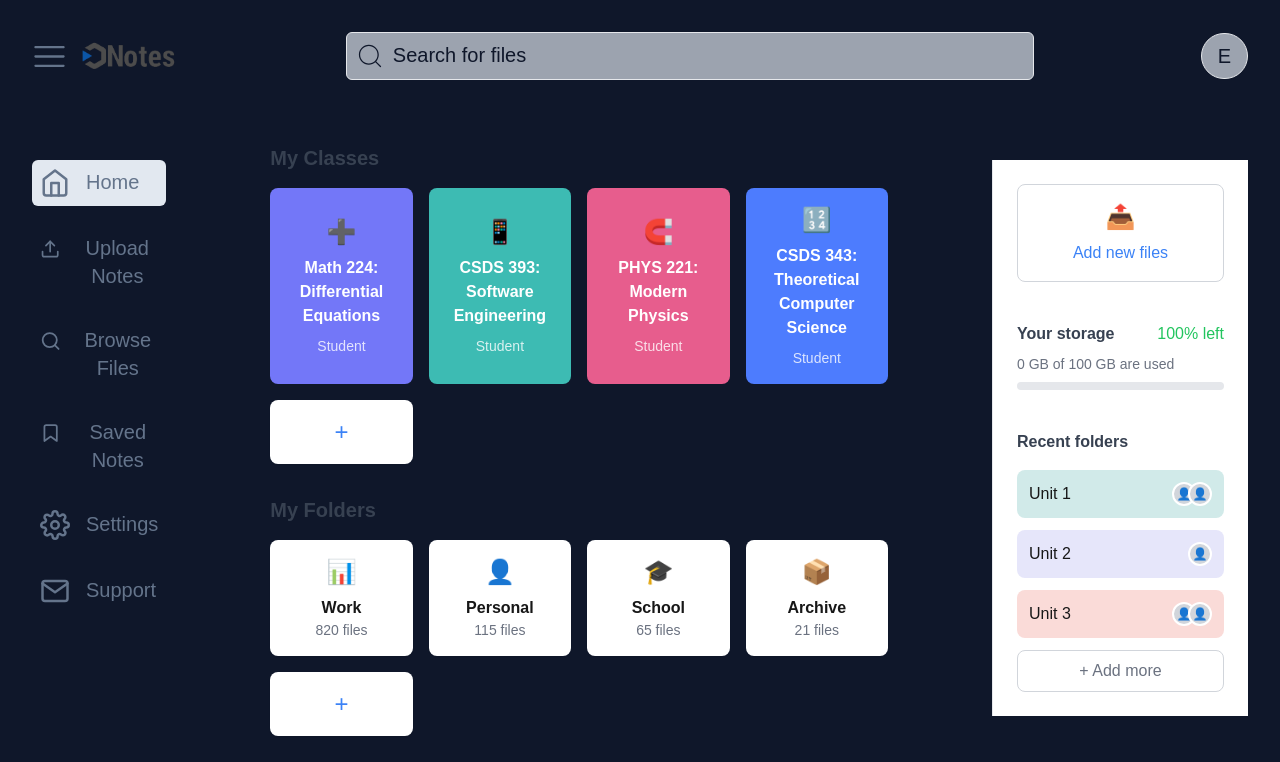
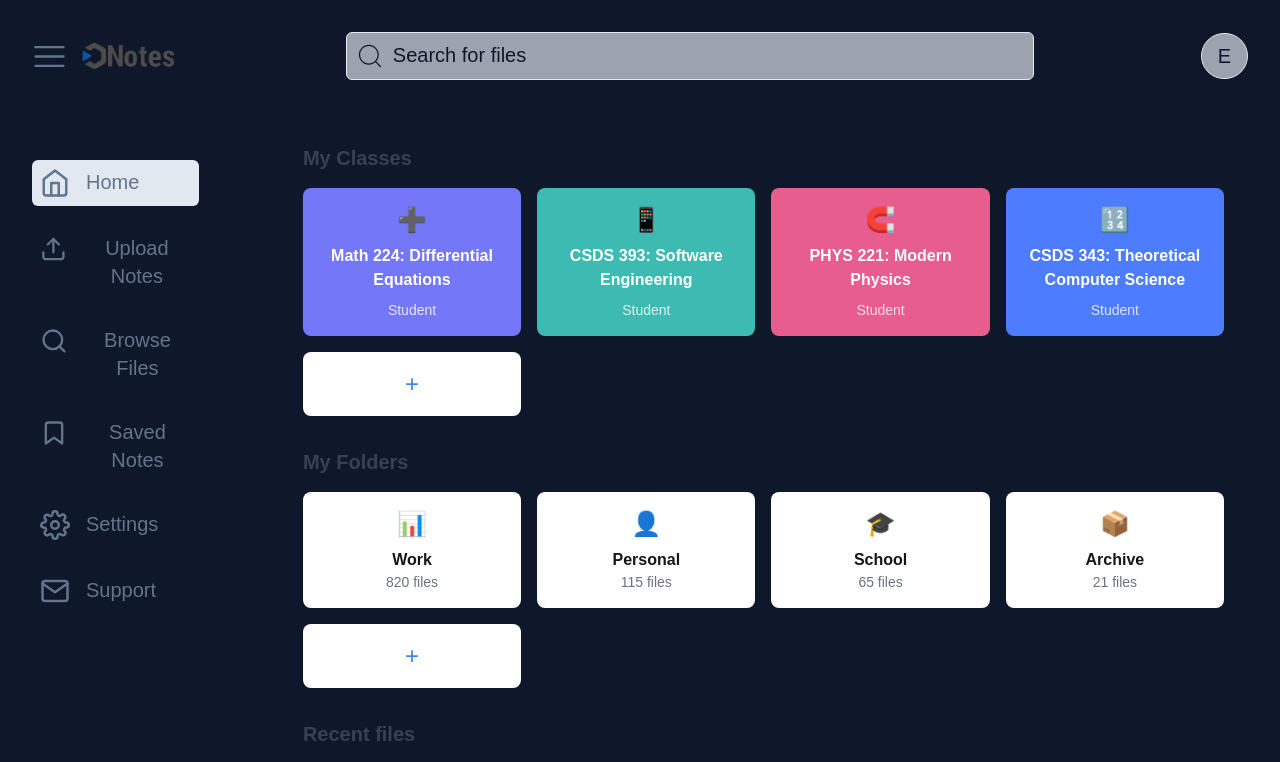
Before and after one commit to Flaresun/csds393Project, a Next.js app in the folder client/: page /dashboard in a window 1280 px wide. Shown: the top 762 px of the page. Built offline with nearby package versions, Linux system fonts and the light colour scheme.

Commit message:
removed right panel

```diff
--- a/client/src/app/dashboard/components/Dashboard.tsx
+++ b/client/src/app/dashboard/components/Dashboard.tsx
@@ -20,9 +20,6 @@ const Dashboard = () => {
             <LeftPanel panel={panel}/>
           </div>
           <Main />
-          <div className="mt-10 w-64">
-            <RightPanel />
-          </div>
         </div>
 
 
--- a/client/src/app/dashboard/components/RightPanel.tsx
+++ /dev/null
@@ -1,81 +0,0 @@
-import React, { useState } from 'react';
-
-interface SharedFolder {
-    name: string;
-    users: number;
-    color: string;
-  }
-
-const RightPanel: React.FC = () => {
-
-    const [sharedFolders] = useState<SharedFolder[]>([
-        { name: "Unit 1", users: 2, color: "#D1EAE9" },
-        { name: "Unit 2", users: 1, color: "#E6E6FA" },
-        { name: "Unit 3", users: 2, color: "#FADBD8" },
-      ]);
-
-    // Storage info
-    const storageUsed = 0;
-    const storageTotal = 100;
-    const storagePercent = 100;
-
-    return (
-      <div className="flex flex-col bg-slate-900">
-        {/* Right sidebar */}
-        <div className="w-64 p-6 bg-white border-l border-gray-200">
-        {/* Add new files button */}
-        <div className="mb-10">
-            <button className="w-full bg-white border border-gray-300 rounded-lg py-4 px-6 flex flex-col items-center justify-center text-blue-500 hover:bg-gray-50">
-            <span className="text-2xl mb-2">📤</span>
-            <span>Add new files</span>
-            </button>
-        </div>
-
-        {/* Storage info */}
-        <div className="mb-10">
-            <div className="flex justify-between items-center mb-2">
-            <h3 className="font-semibold text-gray-700">Your storage</h3>
-            <span className="text-green-500">{storagePercent}% left</span>
-            </div>
-            <div className="text-sm text-gray-500 mb-2">
-            {storageUsed} GB of {storageTotal} GB are used
-            </div>
-            <div className="w-full bg-gray-200 rounded-full h-2">
-            <div className="bg-blue-500 h-2 rounded-full" style={{ width: `${100 - storagePercent}%` }}></div>
-            </div>
-        </div>
-
-        {/* Shared folders */}
-        <div>
-            <div className="flex justify-between items-center mb-4">
-            <h3 className="font-semibold text-gray-700">Recent folders</h3>
-            </div>
-            <div className="space-y-3">
-            {sharedFolders.map((folder, index) => (
-                <div
-                key={index}
-                className="p-3 rounded-lg flex justify-between items-center"
-                style={{ backgroundColor: folder.color }}
-                >
-                <span>{folder.name}</span>
-                <div className="flex -space-x-2">
-                    {[...Array(folder.users)].map((_, i) => (
-                    <div key={i} className="w-6 h-6 rounded-full border-2 border-white bg-gray-300 flex items-center justify-center text-xs">
-                        👤
-                    </div>
-                    ))}
-                </div>
-                </div>
-            ))}
-            <button className="w-full py-2 text-center border border-gray-300 rounded-lg text-gray-500 hover:bg-gray-50">
-                + Add more
-            </button>
-            </div>
-        </div>
-
-        </div>
-      </div>
-    );
-};
-
-export default RightPanel;
```
